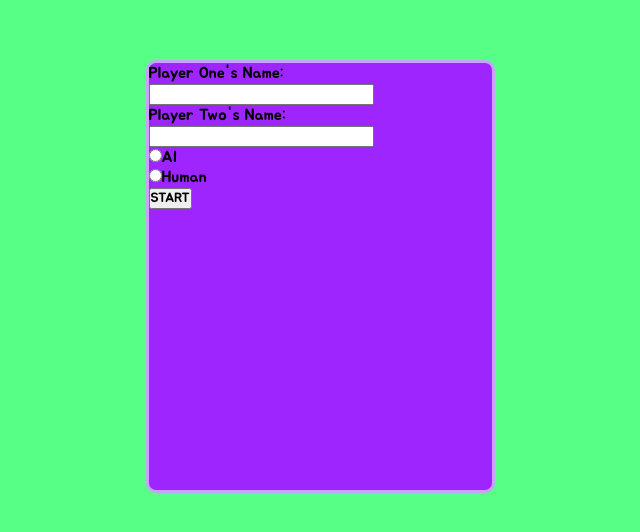
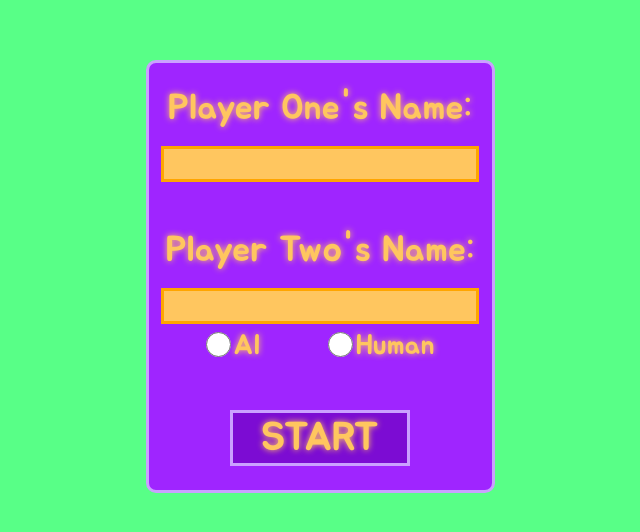
Before and after one commit to CoolNewsGuy/battleship, a website built with Vite: page index.html in a window 1280 px wide. Shown: the part 124-656 px from the top of the page, without its empty margins (320-960 px from the left). Built offline with nearby package versions, Linux system fonts and the light colour scheme.

Commit message:
Style form's elements

```diff
--- a/styles.css
+++ b/styles.css
@@ -61,4 +61,85 @@ form {
     height: var(--players-info-form-height);
     border-radius: var(--players-info-form-border-radius);
     border: var(--players-info-form-border);
+    display: flex;
+    flex-direction: column;
+    align-items: center;
+    justify-content: space-around;
+    padding: 0px 8px;
 }
+
+form div.player-info {
+    display: flex;
+    flex-direction: column;
+    align-items: center;
+}
+
+form div.player-one-info {
+    gap: 15px;
+}
+
+form label {
+    color: var(--players-info-form-labels-color);
+    text-shadow: var(--players-info-form-labels-text-shadow);
+}
+
+form label.player-name + input {
+    background: var(--players-info-form-inputs-background);
+    border: var(--players-info-form-inputs-border);
+    color: var(--players-info-form-inputs-color);
+    width: 97%;
+    font-size: var(--players-info-form-inputs-font-size);
+    padding: 0px 12px;
+}
+
+form label.player-name {
+    font-size: var(--players-info-form-names-labels-font-size);
+}
+
+form div.player-two-info label:first-child {
+    margin-bottom: 15px;
+}
+
+form .player-two-types-container {
+    width: 70%;
+    display: flex;
+    justify-content: space-between;
+    margin-top: 5px;
+}
+
+form .player-two-types-container input {
+    width: var(--players-info-form-radio-width);
+    height: var(--players-info-form-radio-height);
+}
+
+form .player-two-types-container label {
+    font-size: var(--players-info-form-radio-labels-font-size);
+}
+
+form .player-two-types-container input {
+    position: relative;
+    top: 3px;
+}
+
+form .player-two-types-container div {
+    display: flex;
+    gap: 3px;
+}
+
+form button {
+    background: var(--players-info-form-start-button-background);
+    color: var(--players-info-form-start-button-text-color);
+    border: var(--players-info-form-start-button-border);
+    text-shadow: var(--players-info-form-start-button-text-shadow);
+    font-size: var(--players-info-form-start-button-font-size);
+    cursor: pointer;
+    width: 180px;
+    transition: all 0.2s;
+}
+
+form button:hover {
+    background: var(--players-info-form-start-button-background-hover);
+    color: var(--players-info-form-start-button-text-color-hover);
+    border: var(--players-info-form-start-button-border-hover);
+    text-shadow: var(--players-info-form-start-button-text-shadow-hover);
+}
```
